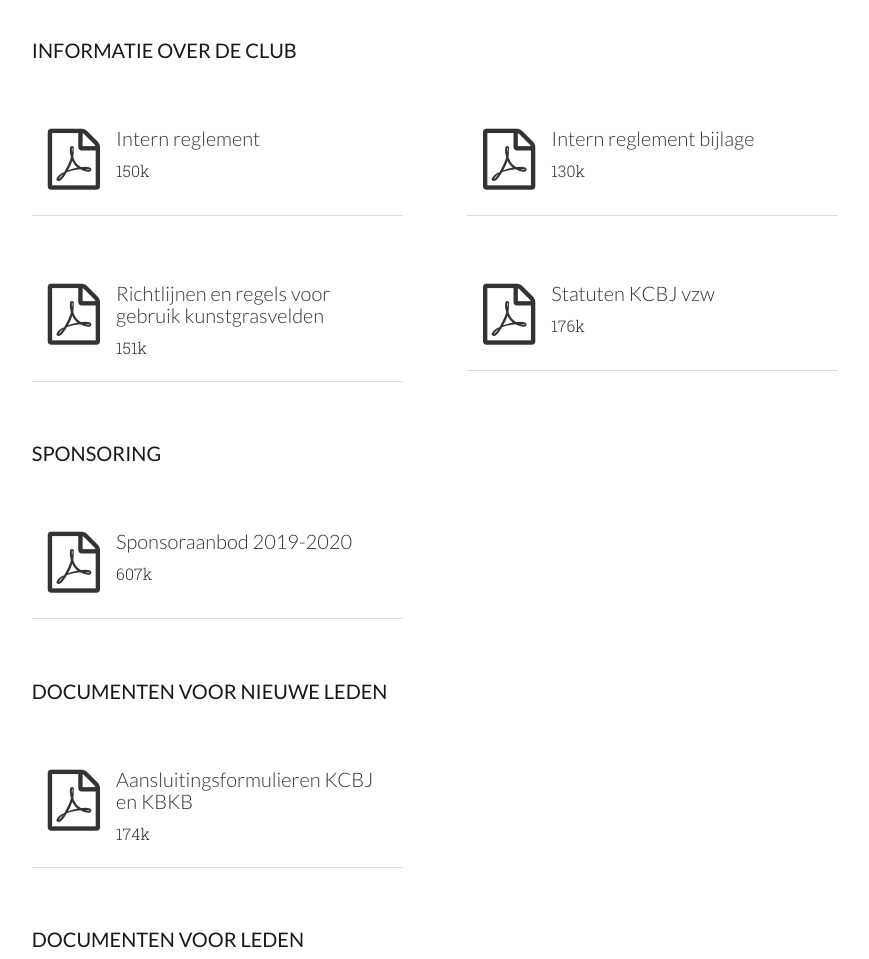
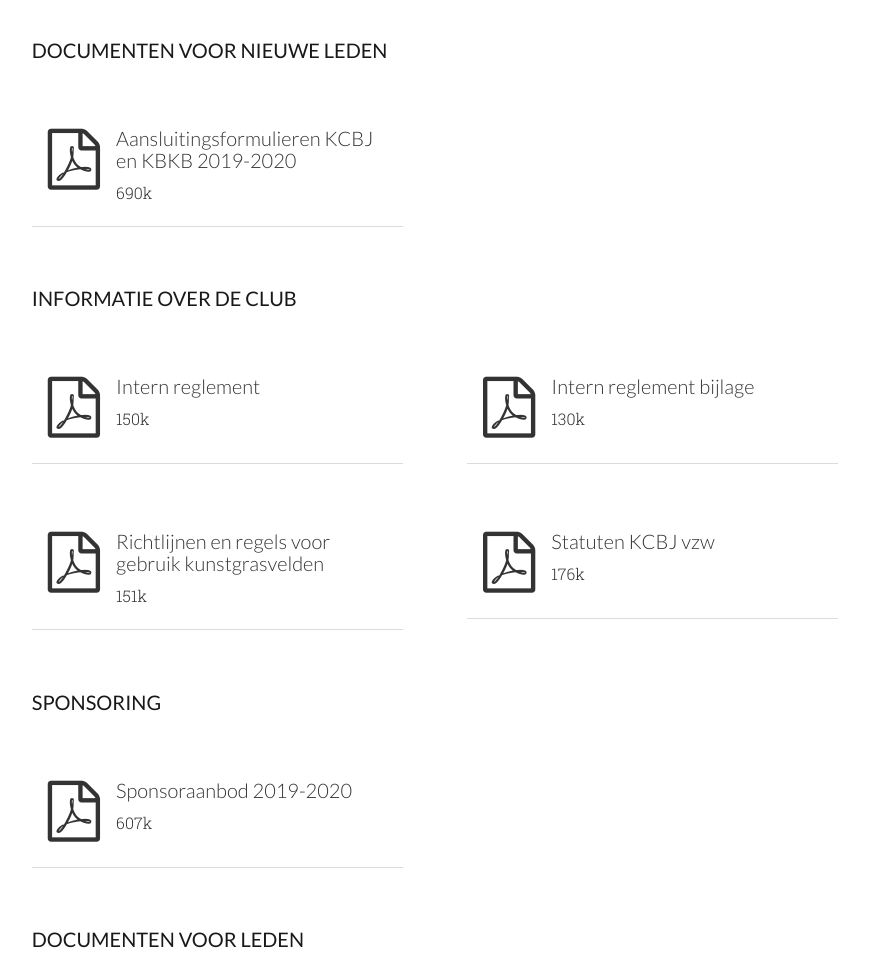
Before and after one commit to kcbj/kcbj.github.io, a Jekyll site: the page built from downloads/index.html, in a window 1280 px wide and 1400 px high. Shown: the part 441-1400 px from the top of the window, without its empty margins (205-1074 px from the left). Built offline with Jekyll 4.4.1, drawn with Linux system fonts in a browser that asks for light colours; nearby versions of some CDN libraries; some of the changed lines change nothing that is shown.

```diff
--- a/_data/downloads.yml
+++ b/_data/downloads.yml
@@ -1,4 +1,11 @@
 ---
+- title: Documenten voor nieuwe leden
+  files:
+  - path: "/downloads/files/nieuwe-leden/Aansluiting_KCBJ_2019-2020_2019-06-16.pdf"
+    title: Aansluitingsformulieren KCBJ en KBKB 2019-2020
+    size: 690051
+    mime: pdf
+  path: "/downloads/files/nieuwe-leden"
 - title: Informatie over de club
   files:
   - path: "/downloads/files/info/Intern_reglement_KCBJvzw.pdf"
@@ -25,13 +32,6 @@
     size: 607653
     mime: pdf
   path: "/downloads/files/sponsoring"
-- title: Documenten voor nieuwe leden
-  files:
-  - path: "/downloads/files/nieuwe-leden/Aansluiting_KCBJ_2019-2020_2019-05-23.pdf"
-    title: Aansluitingsformulieren KCBJ en KBKB
-    size: 174125
-    mime: pdf
-  path: "/downloads/files/nieuwe-leden"
 - title: Documenten voor leden
   files:
   - path: "/downloads/files/leden/KCBJ_Ongevallenaangifteformulier_2018-12-30.pdf"
```
Also changed, not shown: 2 other files.
